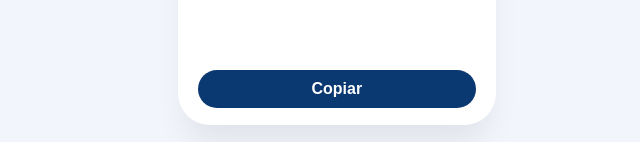
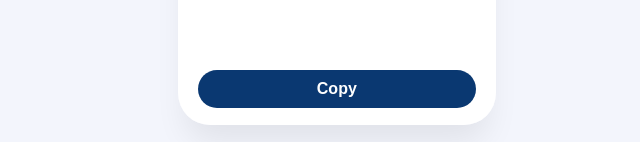
Before and after one commit to MayderC/alura-challenge-encrypter, a plain HTML site: page index.html in a window 1280 px wide. Both pictures are taken after a click on the button "Copiar". Shown: the part 655-797 px from the top of the page, 640-1280 px from the left. Drawn offline with Linux system fonts and the light colour scheme.

Commit message:
feat: add copy funtionality

```diff
--- a/index.html
+++ b/index.html
@@ -24,7 +24,7 @@
     <div class="output">
       <textarea id="output"></textarea>
       <img id="img" class="img" src="./img/Muñeco.svg" alt="" srcset="">
-      <button class="btn btn-dark">Copiar</button>
+      <button id="copy" class="btn btn-dark">Copiar</button>
     </div>
   </main>
   <script src="./main.js"></script>
--- a/main.js
+++ b/main.js
@@ -53,3 +53,28 @@ toggle.addEventListener("click", () => {
   output.value = textArea.value;
   textArea.value = tempValue;
 });
+
+const copy = document.getElementById("copy");
+
+copy.addEventListener("click", () => {
+  copyToClipboard();
+});
+
+const copyToClipboard = () => {
+  const copyText = document.querySelector("#output");
+  const text = copyText.value;
+
+  const input = document.createElement("input");
+  input.style.position = "absolute";
+  input.style.left = "-9999px";
+  input.value = text;
+  document.body.appendChild(input);
+  input.select();
+  document.execCommand("copy");
+  document.body.removeChild(input);
+
+  copy.textContent = "Copiado";
+  setTimeout(() => {
+    copy.textContent = "Copy";
+  }, 2000);
+};
```
